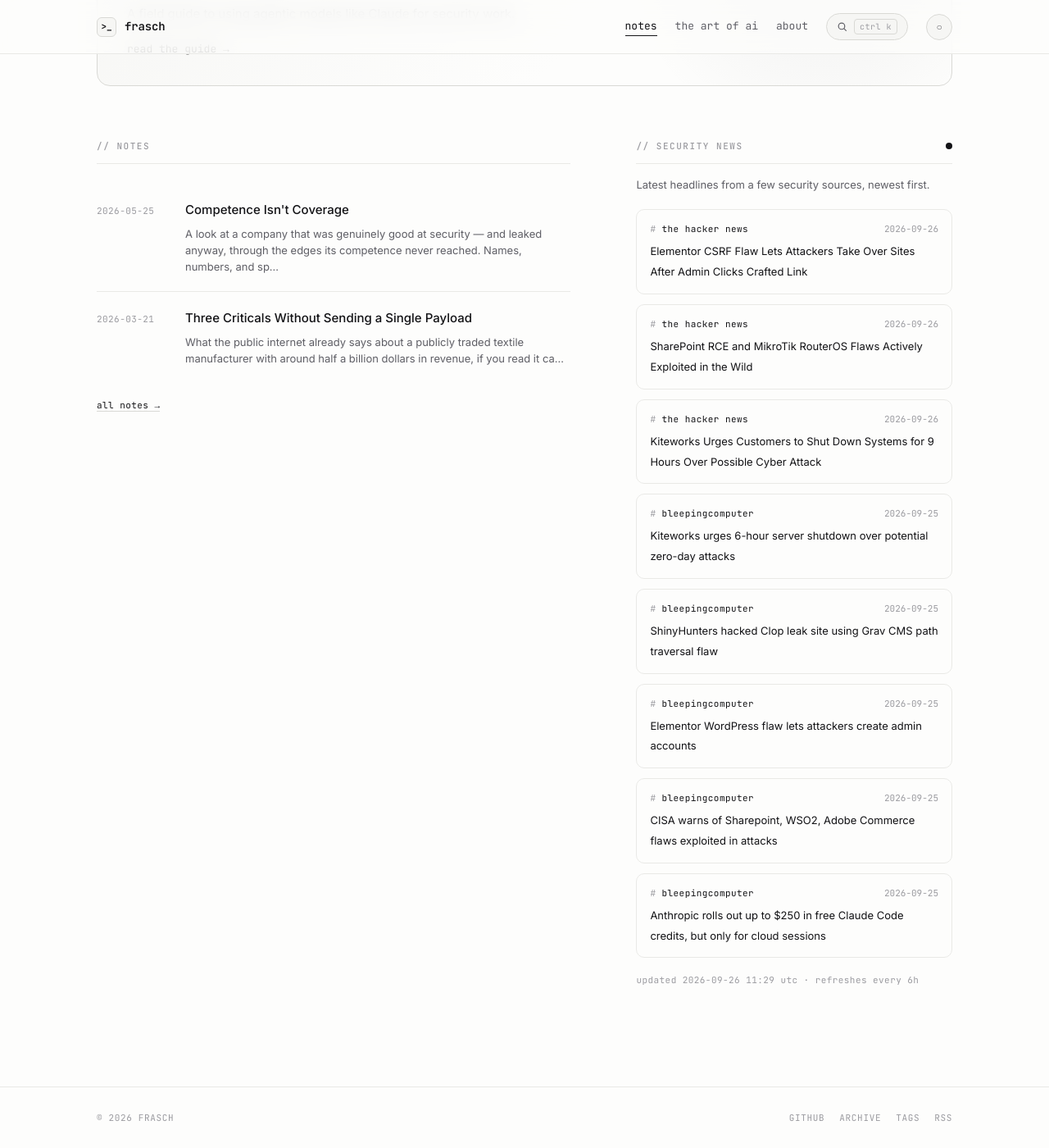
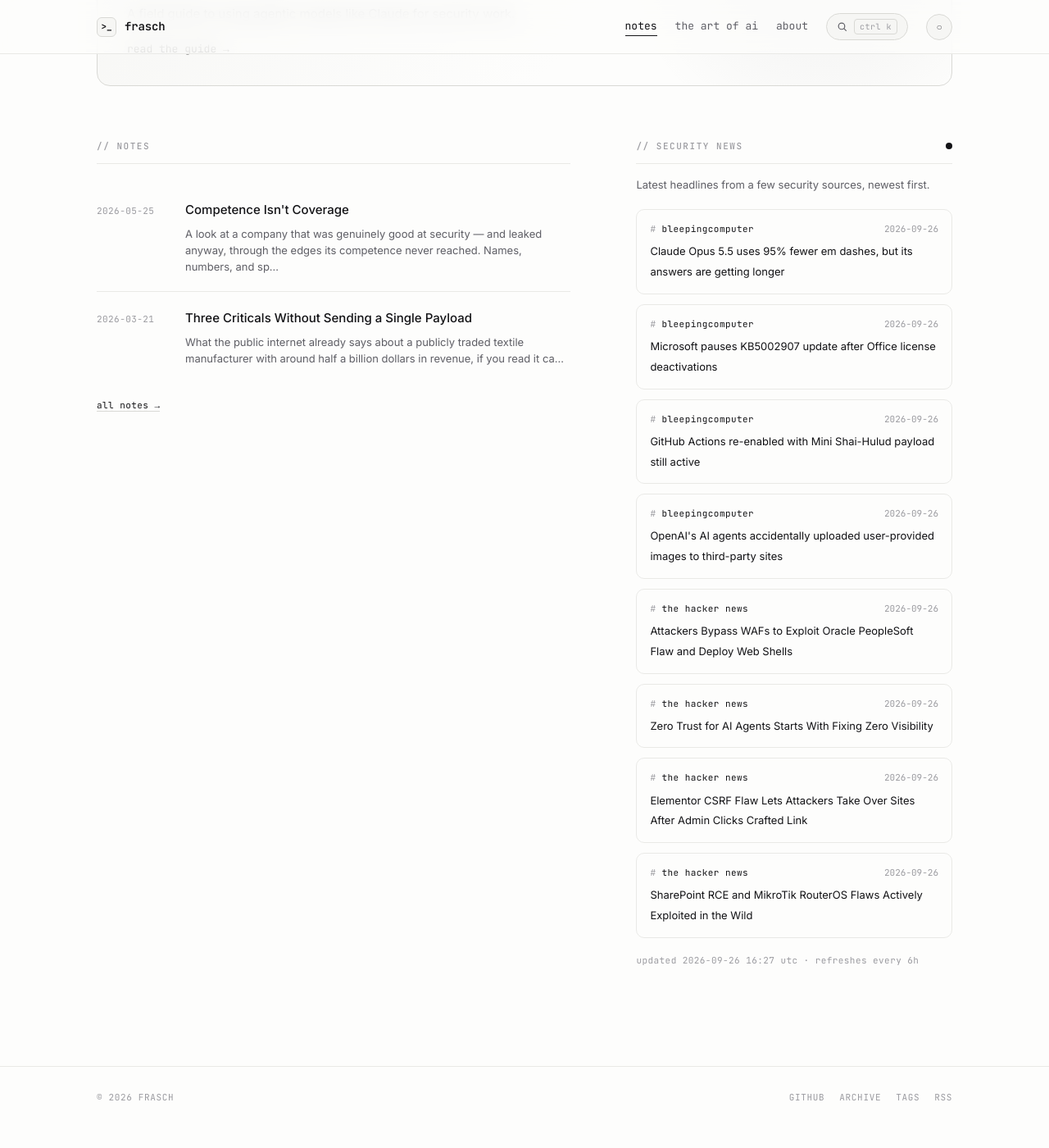
Before and after one commit to whoisfrasch/frasch, a Jekyll site: the page built from index.html, in a window 1280 px wide and 1400 px high, scrolled down 615 px. Shown: the whole window at 82% size. Built offline with Jekyll 4.4.1, drawn with Linux system fonts in a browser that asks for light colours; after the commit the page ends 1990 px from its top, so only the background shows below that.

Commit message:
Refresh security news feed

```diff
--- a/_data/news.json
+++ b/_data/news.json
@@ -1,6 +1,42 @@
 {
-  "updated": "2026-09-26T11:29:54Z",
+  "updated": "2026-09-26T16:27:14Z",
   "items": [
+    {
+      "source": "bleepingcomputer",
+      "title": "Claude Opus 5.5 uses 95% fewer em dashes, but its answers are getting longer",
+      "link": "https://www.bleepingcomputer.com/news/artificial-intelligence/claude-opus-55-uses-95-percent-fewer-em-dashes-but-its-answers-are-getting-longer/",
+      "date": "2026-09-26T16:26:58Z"
+    },
+    {
+      "source": "bleepingcomputer",
+      "title": "Microsoft pauses KB5002907 update after Office license deactivations",
+      "link": "https://www.bleepingcomputer.com/news/microsoft/microsoft-365-kb5002907-update-paused-after-office-license-deactivations/",
+      "date": "2026-09-26T15:50:38Z"
+    },
+    {
+      "source": "bleepingcomputer",
+      "title": "GitHub Actions re-enabled with Mini Shai-Hulud payload still active",
+      "link": "https://www.bleepingcomputer.com/news/security/github-actions-re-enabled-with-mini-shai-hulud-payload-still-active/",
+      "date": "2026-09-26T14:19:46Z"
+    },
+    {
+      "source": "bleepingcomputer",
+      "title": "OpenAI's AI agents accidentally uploaded user-provided images to third-party sites",
+      "link": "https://www.bleepingcomputer.com/news/artificial-intelligence/openais-ai-agents-accidentally-uploaded-user-provided-images-to-third-party-sites/",
+      "date": "2026-09-26T12:28:41Z"
+    },
+    {
+      "source": "the hacker news",
+      "title": "Attackers Bypass WAFs to Exploit Oracle PeopleSoft Flaw and Deploy Web Shells",
+      "link": "https://thehackernews.com/2026/09/attackers-bypass-wafs-to-exploit-oracle.html",
+      "date": "2026-09-26T11:46:40Z"
+    },
+    {
+      "source": "the hacker news",
+      "title": "Zero Trust for AI Agents Starts With Fixing Zero Visibility",
+      "link": "https://thehackernews.com/2026/09/zero-trust-for-ai-agents-starts-with.html",
+      "date": "2026-09-26T10:30:00Z"
+    },
     {
       "source": "the hacker news",
       "title": "Elementor CSRF Flaw Lets Attackers Take Over Sites After Admin Clicks Crafted Link",
@@ -12,42 +48,6 @@
       "title": "SharePoint RCE and MikroTik RouterOS Flaws Actively Exploited in the Wild",
       "link": "https://thehackernews.com/2026/09/sharepoint-rce-and-mikrotik-routeros.html",
       "date": "2026-09-26T08:49:53Z"
-    },
-    {
-      "source": "the hacker news",
-      "title": "Kiteworks Urges Customers to Shut Down Systems for 9 Hours Over Possible Cyber Attack",
-      "link": "https://thehackernews.com/2026/09/kiteworks-urges-customers-to-shut-down.html",
-      "date": "2026-09-26T07:48:33Z"
-    },
-    {
-      "source": "bleepingcomputer",
-      "title": "Kiteworks urges 6-hour server shutdown over potential zero-day attacks",
-      "link": "https://www.bleepingcomputer.com/news/security/kiteworks-urges-6-hour-server-shutdown-over-potential-zero-day-attacks/",
-      "date": "2026-09-25T21:41:07Z"
-    },
-    {
-      "source": "bleepingcomputer",
-      "title": "ShinyHunters hacked Clop leak site using Grav CMS path traversal flaw",
-      "link": "https://www.bleepingcomputer.com/news/security/shinyhunters-hacked-clop-leak-site-using-grav-cms-path-traversal-flaw/",
-      "date": "2026-09-25T20:57:55Z"
-    },
-    {
-      "source": "bleepingcomputer",
-      "title": "Elementor WordPress flaw lets attackers create admin accounts",
-      "link": "https://www.bleepingcomputer.com/news/security/elementor-wordpress-flaw-lets-attackers-create-admin-accounts/",
-      "date": "2026-09-25T18:13:33Z"
-    },
-    {
-      "source": "bleepingcomputer",
-      "title": "CISA warns of Sharepoint, WSO2, Adobe Commerce flaws exploited in attacks",
-      "link": "https://www.bleepingcomputer.com/news/security/cisa-warns-of-sharepoint-wso2-adobe-commerce-flaws-exploited-in-attacks/",
-      "date": "2026-09-25T17:24:20Z"
-    },
-    {
-      "source": "bleepingcomputer",
-      "title": "Anthropic rolls out up to $250 in free Claude Code credits, but only for cloud sessions",
-      "link": "https://www.bleepingcomputer.com/news/artificial-intelligence/anthropic-rolls-out-up-to-250-in-free-claude-code-credits-but-only-for-cloud-sessions/",
-      "date": "2026-09-25T16:00:00Z"
     }
   ]
 }
```
